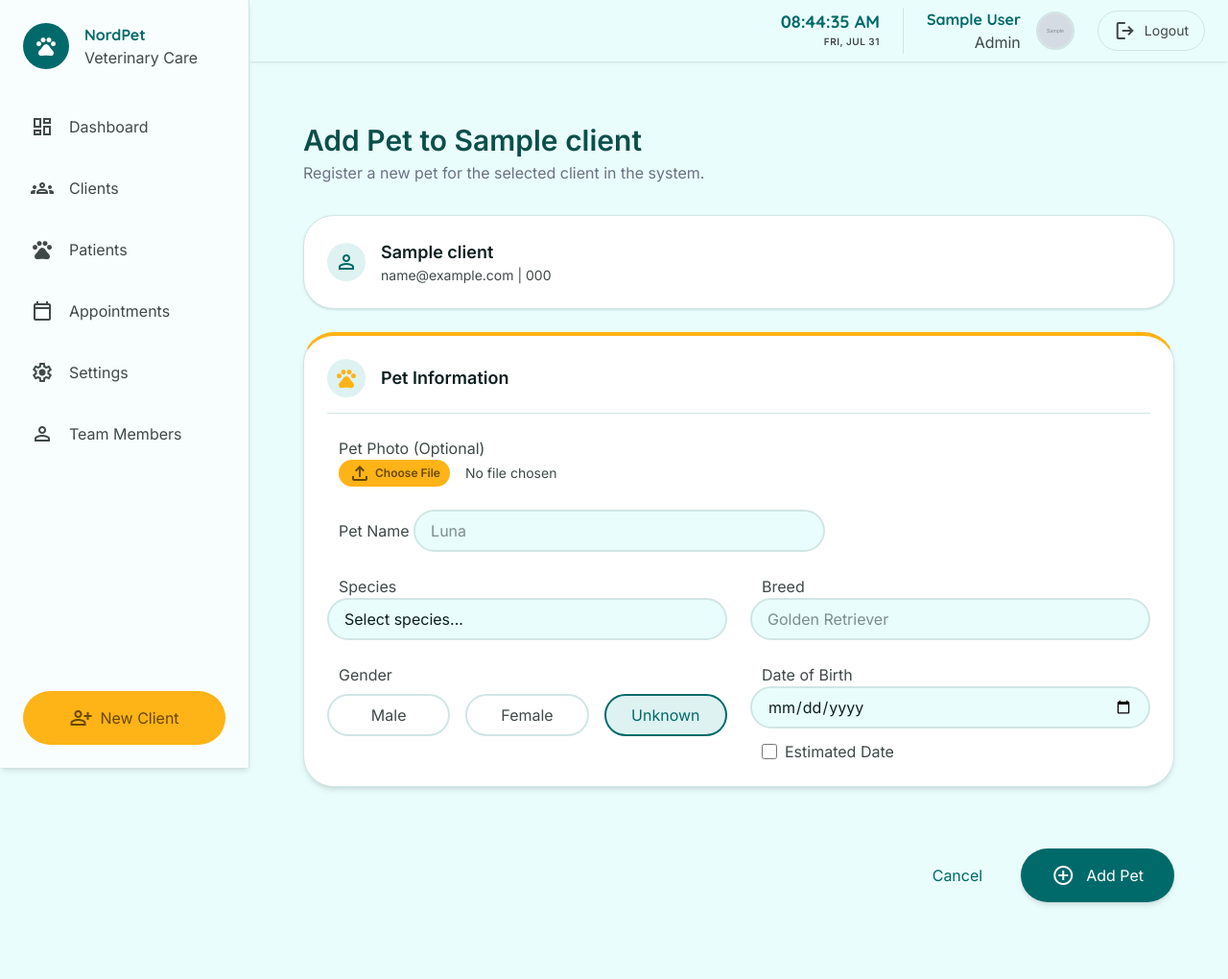
After one commit to PratesB/nordpet-public, a Django app: page /clients/add-pet/1/ in a window 1280 px wide. The commit adds this page. Shown: the whole page at 96% size. Run offline with Django 5.2, Linux system fonts and the light colour scheme; a user stored in the database is signed in; tables that the repository leaves empty hold one stand-in row (values such as "Sample post"); grey boxes marked "Sample" are stand-in pictures; style sheets or scripts are compiled from the project's sources; parts of the project's set-up code (start-up, migrations or seed data) failed here and were passed over.

Commit message:
implement client management system with listing, editing, and pet addition functionality

```diff
--- /dev/null
+++ b/clients/templates/clients/add_pet.html
@@ -0,0 +1,152 @@
+{% extends 'base.html' %}
+{% load static %}
+{% block title %}NordPet - Add Pet to Client{% endblock %}
+{% block content %}
+    <!-- Main Content Area -->
+    <div class="flex-1 px-4 md:px-6 pb-12 max-w-7xl mx-auto w-full mt-8">
+        <div class="mb-8">
+            <h2 class="text-3xl font-bold text-teal-900 mb-1">Add Pet to {{ client.name }}</h2>
+            <p class="text-gray-500">Register a new pet for the selected client in the system.</p>
+        </div>
+        <form class="space-y-12"
+              method="POST"
+              action="{% url 'clients:add_pet' client.id %}"
+              enctype="multipart/form-data">
+            {% csrf_token %}
+            <!-- Client Information Summary Card -->
+            <div class="bg-surface-container-lowest rounded-[32px] shadow-sm p-6 border border-surface-variant mb-6">
+                <div class="flex items-center justify-between">
+                    <div class="flex items-center gap-4">
+                        <div class="w-10 h-10 rounded-full bg-surface-container flex items-center justify-center text-primary">
+                            <span class="material-symbols-outlined">person</span>
+                        </div>
+                        <div>
+                            <h3 class="font-bold text-lg text-on-surface">{{ client.name }}</h3>
+                            <p class="text-sm text-on-surface-variant">{{ client.email }} | {{ client.phone }}</p>
+                        </div>
+                    </div>
+                </div>
+            </div>
+
+            <!-- Pet Information Card -->
+            <div class="bg-surface-container-lowest rounded-[32px] shadow-md p-6 border border-surface-variant hover:shadow-lg transition-shadow duration-300 border-t-4 border-t-secondary-container">
+                <div class="flex items-center gap-4 mb-6 pb-4 border-b border-border-teal">
+                    <div class="w-10 h-10 rounded-full bg-surface-container flex items-center justify-center text-secondary-container">
+                        <span class="material-symbols-outlined">pets</span>
+                    </div>
+                    <h3 class="font-bold text-lg text-on-surface">Pet Information</h3>
+                </div>
+                <div class="grid grid-cols-1 md:grid-cols-2 gap-6">
+                    <div class="space-y-2 md:col-span-2">
+                        <label class="font-body-sm text-body-sm text-on-surface-variant ml-3">Pet Photo (Optional)</label>
+                        <div class="flex items-center gap-4 ml-3">
+                            <label class="cursor-pointer bg-secondary-container text-on-secondary-container hover:bg-secondary-fixed-dim px-2.5 py-0.5 rounded-full text-[12px] font-semibold transition-colors flex items-center gap-1">
+                                <span class="material-symbols-outlined text-[10px]">upload</span>
+                                Choose File
+                                <input type="file"
+                                       id="petPhoto"
+                                       name="petPhoto"
+                                       accept="image/*"
+                                       class="hidden"
+                                       onchange="document.getElementById('fileName').textContent = this.files[0] ? this.files[0].name : 'No file chosen'" />
+                            </label>
+                            <span id="fileName" class="text-sm text-on-surface-variant">No file chosen</span>
+                        </div>
+                    </div>
+                    <div class="space-y-2 md:col-span-2">
+                        <label class="font-body-sm text-body-sm text-on-surface-variant ml-3"
+                               for="animal_name">Pet Name</label>
+                        <input class="w-full md:w-1/2 rounded-full border-2 border-border-teal bg-surface px-4 py-2 focus:border-primary focus:ring-0 focus:outline-none transition-colors font-body-md text-body-md focus:ring-2 focus:ring-primary/20"
+                               id="animal_name"
+                               name="animal_name"
+                               placeholder="Luna"
+                               type="text"
+                               required />
+                    </div>
+                    <div class="space-y-2">
+                        <label class="font-body-sm text-body-sm text-on-surface-variant ml-3"
+                               for="specie">Species</label>
+                        <select class="w-full rounded-full border-2 border-border-teal bg-surface px-4 py-2 focus:border-primary focus:ring-0 focus:outline-none transition-colors font-body-md text-body-md appearance-none focus:ring-2 focus:ring-primary/20 cursor-pointer"
+                                id="specie"
+                                name="specie"
+                                required>
+                            <option value="" disabled selected>Select species...</option>
+                            <option value="dog">Dog</option>
+                            <option value="cat">Cat</option>
+                            <option value="bird">Bird</option>
+                            <option value="reptile">Reptile</option>
+                            <option value="rabbit">Rabbit</option>
+                            <option value="hamsters">Hamsters</option>
+                            <option value="other">Other</option>
+                        </select>
+                    </div>
+                    <div class="space-y-2">
+                        <label class="font-body-sm text-body-sm text-on-surface-variant ml-3"
+                               for="breed">Breed</label>
+                        <input class="w-full rounded-full border-2 border-border-teal bg-surface px-4 py-2 focus:border-primary focus:ring-0 focus:outline-none transition-colors font-body-md text-body-md focus:ring-2 focus:ring-primary/20"
+                               id="breed"
+                               name="breed"
+                               placeholder="Golden Retriever"
+                               type="text"
+                               required />
+                    </div>
+                    <div class="space-y-2">
+                        <label class="font-body-sm text-body-sm text-on-surface-variant ml-3 block mb-2">Gender</label>
+                        <div class="flex gap-4">
+                            <label class="flex-1 cursor-pointer">
+                                <input class="peer sr-only" name="gender" type="radio" value="M" />
+                                <div class="text-center py-2 rounded-full border-2 border-border-teal peer-checked:border-primary peer-checked:bg-surface-container text-on-surface-variant peer-checked:text-primary transition-all font-body-sm text-body-sm">
+                                    Male
+                                </div>
+                            </label>
+                            <label class="flex-1 cursor-pointer">
+                                <input class="peer sr-only" name="gender" type="radio" value="F" />
+                                <div class="text-center py-2 rounded-full border-2 border-border-teal peer-checked:border-primary peer-checked:bg-surface-container text-on-surface-variant peer-checked:text-primary transition-all font-body-sm text-body-sm">
+                                    Female
+                                </div>
+                            </label>
+                            <label class="flex-1 cursor-pointer">
+                                <input checked="" class="peer sr-only" name="gender" type="radio" value="U" />
+                                <div class="text-center py-2 rounded-full border-2 border-border-teal peer-checked:border-primary peer-checked:bg-surface-container text-on-surface-variant peer-checked:text-primary transition-all font-body-sm text-body-sm">
+                                    Unknown
+                                </div>
+                            </label>
+                        </div>
+                    </div>
+                    <div class="space-y-2">
+                        <label class="font-body-sm text-body-sm text-on-surface-variant ml-3"
+                               for="date_of_birth">Date of Birth</label>
+                        <div class="flex flex-col gap-3">
+                            <input class="w-full rounded-full border-2 border-border-teal bg-surface px-4 py-2 focus:border-primary focus:ring-0 focus:outline-none transition-colors font-body-md text-body-md focus:ring-2 focus:ring-primary/20"
+                                   id="date_of_birth"
+                                   name="date_of_birth"
+                                   type="date" />
+                            <div class="flex items-center gap-2 ml-3">
+                                <input type="checkbox"
+                                       id="estimate_date"
+                                       name="estimate_date"
+                                       class="w-4 h-4 text-primary bg-surface border-border-teal rounded focus:ring-primary focus:ring-2 cursor-pointer">
+                                <label for="estimate_date"
+                                       class="font-body-sm text-body-sm text-on-surface-variant cursor-pointer">Estimated Date</label>
+                            </div>
+                        </div>
+                    </div>
+                </div>
+            </div>
+            <!-- Form Actions -->
+            <div class="flex justify-end gap-4 pt-4">
+                <a href="{% url 'clients:patients' %}"
+                   class="px-6 py-4 rounded-full font-button-text text-button-text text-primary hover:bg-surface-container-high transition-colors text-center inline-flex items-center">
+                    Cancel
+                </a>
+                <button class="px-8 py-4 rounded-full bg-primary text-on-primary font-button-text text-button-text hover:bg-surface-tint transition-all shadow-md hover:shadow-lg hover:-translate-y-1 cursor-pointer"
+                        type="submit">
+                    <span class="flex items-center justify-center gap-3">
+                        <span class="material-symbols-outlined">add_circle</span>
+                        Add Pet
+                    </span>
+                </button>
+            </div>
+        </form>
+    </div>
+{% endblock %}
--- a/clients/urls.py
+++ b/clients/urls.py
@@ -14,4 +14,8 @@ urlpatterns = [
     path('patients/', views.patients, name='patients'),
     path('update-patient/<int:pk>/', views.update_patient, name='update_patient'),
     path('delete-patient/<int:pk>/', views.delete_patient, name='delete_patient'),
+    path('add-pet/<int:client_id>/', views.add_pet, name='add_pet'),
+    path('clients/', views.client_list, name='client_list'),
+    path('update-client/<int:pk>/', views.update_client, name='update_client'),
+    path('delete-client/<int:pk>/', views.delete_client, name='delete_client'),
 ]
--- a/clients/views.py
+++ b/clients/views.py
@@ -412,3 +412,93 @@ def delete_patient(request, pk):
     else:
         messages.error(request, 'Invalid request method.')
     return redirect('clients:patients')
+
+
+@login_required(login_url='users:login')
+def add_pet(request, client_id):
+    client = get_object_or_404(Client, pk=client_id)
+
+    if request.method == 'POST':
+        try:
+            with transaction.atomic():
+                new_pet = Animal.objects.create(
+                    owner=client,
+                    name=request.POST.get('animal_name'),
+                    specie=request.POST.get('specie'),
+                    breed=request.POST.get('breed'),
+                    gender=request.POST.get('gender'),
+                )
+
+                dob_str = request.POST.get('date_of_birth')
+                is_estimated = request.POST.get('estimate_date') == 'on'
+                photo = request.FILES.get('petPhoto')
+
+                if dob_str:
+                    new_pet.date_of_birth = datetime.strptime(dob_str, '%Y-%m-%d').date()
+                new_pet.is_estimated_dob = is_estimated
+                if photo:
+                    new_pet.photo = photo
+                new_pet.save()
+
+            messages.success(request, f'Pet added successfully to {client.name}!')
+            return redirect('clients:patients')
+        except Exception as e:
+            messages.error(request, f'An error occurred: {str(e)}')
+            return redirect('clients:add_pet', client_id=client.id)
+
+    return render(request, 'clients/add_pet.html', {'client': client})
+
+
+@login_required(login_url='users:login')
+def client_list(request):
+    clients = Client.objects.prefetch_related('animal_set').all().order_by('-created_at')
+
+    name = request.GET.get('name', '')
+    since_date = request.GET.get('since_date', '')
+
+    if name:
+        clients = clients.filter(name__icontains=name)
+
+    if since_date:
+        try:
+            target_date = datetime.strptime(since_date, '%Y-%m-%d').date()
+            clients = clients.filter(created_at__date=target_date)
+        except ValueError:
+            pass
+
+    context = {
+        'clients': clients,
+        'name': name,
+        'since_date': since_date
+    }
+    return render(request, 'clients/client_list.html', context)
+
+
+@login_required(login_url='users:login')
+def update_client(request, pk):
+    client = get_object_or_404(Client, pk=pk)
+
+    if request.method == 'POST':
+        try:
+            client.name = request.POST.get('name', client.name)
+            client.email = request.POST.get('email', client.email)
+            client.phone = request.POST.get('phone', client.phone)
+            client.save()
+            messages.success(request, f'Client {client.name} updated successfully!')
+            return redirect('clients:client_list')
+        except Exception as e:
+            messages.error(request, f'An error occurred: {str(e)}')
+            return redirect('clients:update_client', pk=pk)
+
+    return render(request, 'clients/update_client.html', {'client': client})
+
+
+@login_required(login_url='users:login')
+def delete_client(request, pk):
+    if request.method == 'POST':
+        client = get_object_or_404(Client, pk=pk)
+        client.delete()
+        messages.success(request, 'Client and their pets were deleted successfully!')
+    else:
+        messages.error(request, 'Invalid request method.')
+    return redirect('clients:client_list')
--- a/templates/base.html
+++ b/templates/base.html
@@ -38,6 +38,12 @@
                        href="{% url 'users:dashboard' %}">
                         <span class="material-symbols-outlined" data-icon="dashboard">dashboard</span>
                         Dashboard
+                    </a>
+                    <!-- Clients -->
+                    <a class="flex items-center gap-4 rounded-full px-6 py-4 font-label-caps text-label-caps {% if request.resolver_match.url_name == 'client_list' %}bg-primary-container text-on-primary-container transition-transform duration-150 scale-95{% else %}text-on-surface-variant hover:bg-surface-container-highest transition-colors{% endif %}"
+                       href="{% url 'clients:client_list' %}">
+                        <span class="material-symbols-outlined" data-icon="groups">groups</span>
+                        Clients
                     </a>
                     <!-- Patients -->
                     <a class="flex items-center gap-4 rounded-full px-6 py-4 font-label-caps text-label-caps {% if request.resolver_match.url_name == 'patients' %}bg-primary-container text-on-primary-container transition-transform duration-150 scale-95{% else %}text-on-surface-variant hover:bg-surface-container-highest transition-colors{% endif %}"
```
Also changed, not shown: clients/templates/clients/client_list.html (added, +126 -0 lines), clients/templates/clients/patients.html (+4 -4 lines), clients/templates/clients/update_client.html (added, +83 -0 lines).
